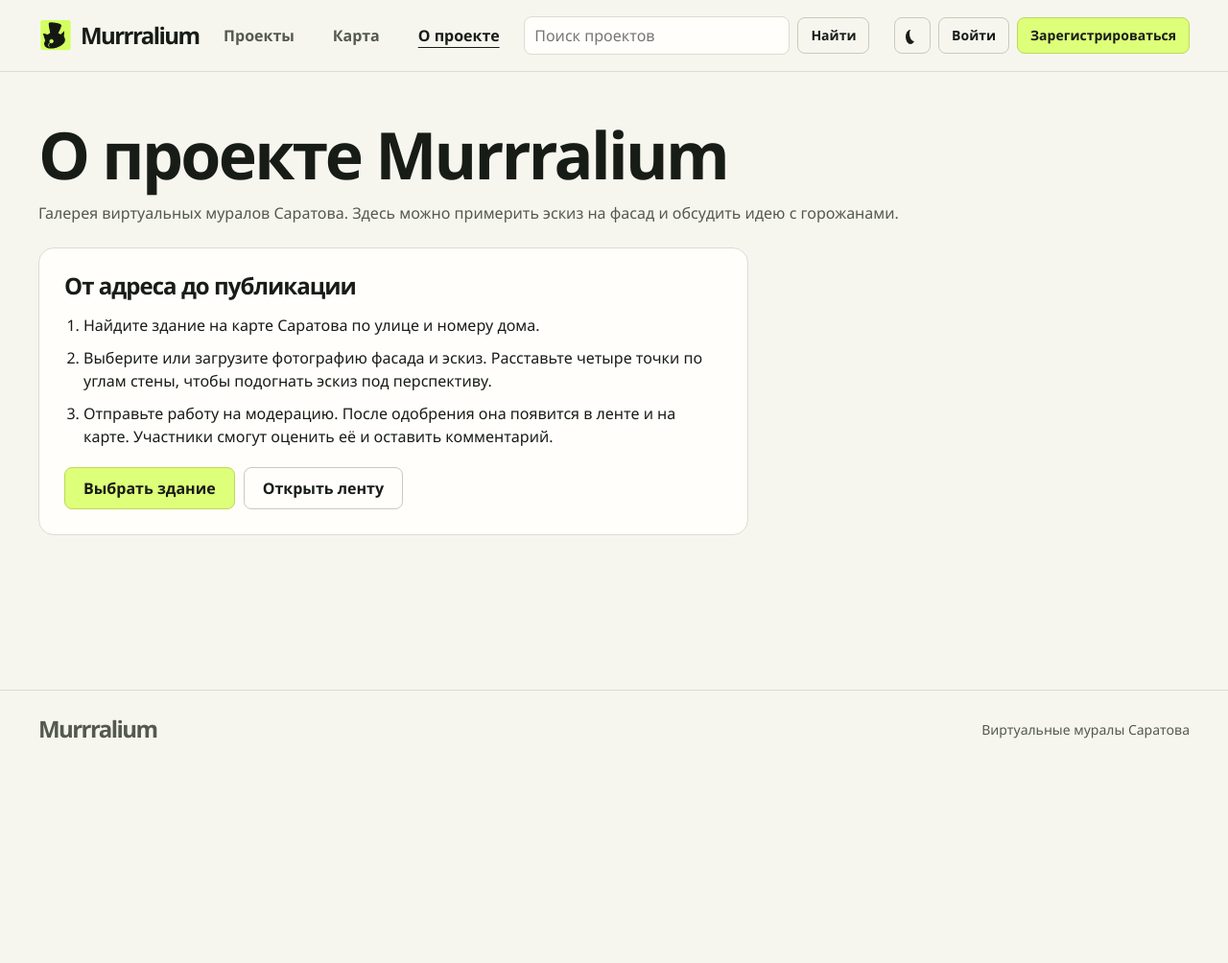
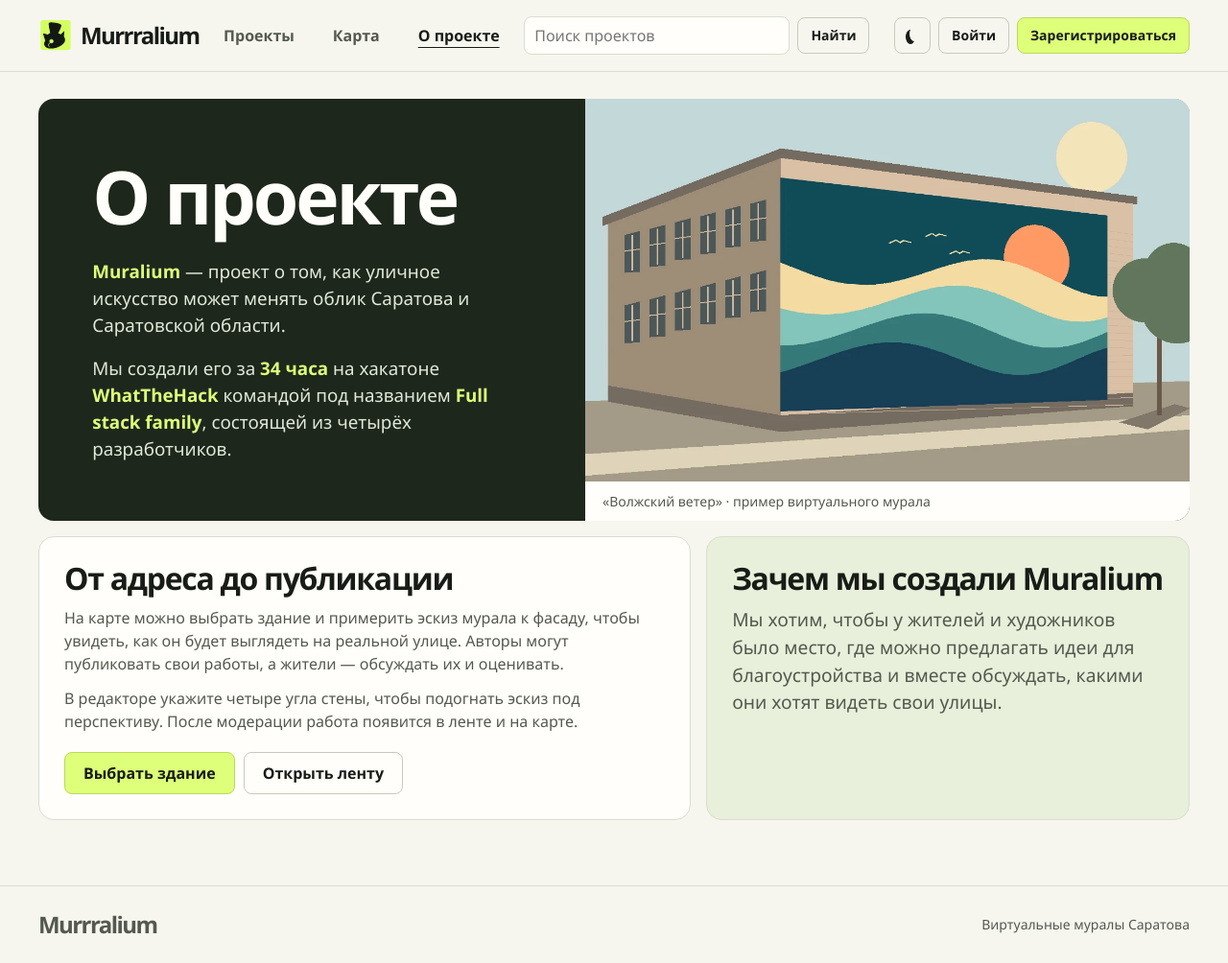
Before and after one commit to alexandra18-ux/whatthehack, a Django app: page /about/ in a window 1280 px wide. Shown: the whole page at 96% size. Before the commit the page ends 770 px from the top, so only its background shows below. Run offline with Django 5.2, Linux system fonts and the light colour scheme.

Commit message:
Redesign the About page

```diff
--- /dev/null
+++ b/static/css/about.css
@@ -0,0 +1,66 @@
+.about-intro {
+  display: grid;
+  grid-template-columns: minmax(0, 0.95fr) minmax(0, 1.05fr);
+  overflow: hidden;
+  border-radius: var(--radius);
+  background: var(--dark);
+  color: var(--on-dark);
+}
+
+.about-intro-copy {
+  align-self: center;
+  padding: clamp(28px, 4.4vw, 62px);
+}
+
+.about-intro h1 {
+  margin-bottom: 24px;
+  font-size: clamp(2.8rem, 6vw, 5.3rem);
+}
+
+.about-intro-copy p {
+  max-width: 42ch;
+  color: #e1e8d8;
+  font-size: clamp(1rem, 1.5vw, 1.175rem);
+}
+
+.about-intro-copy p + p { margin-top: 16px; }
+.about-intro-copy strong { color: var(--accent); }
+
+.about-example {
+  display: grid;
+  grid-template-rows: 1fr auto;
+  min-width: 0;
+  margin: 0;
+  background: var(--surface);
+  color: var(--muted);
+}
+
+.about-example img {
+  width: 100%;
+  height: 100%;
+  object-fit: cover;
+  object-position: 58% center;
+}
+
+.about-example figcaption {
+  padding: 10px 18px;
+  font-size: 0.875rem;
+}
+
+.about-sections {
+  display: grid;
+  grid-template-columns: minmax(0, 1.35fr) minmax(0, 1fr);
+  gap: 16px;
+  margin-top: 16px;
+}
+
+.about-section h2 { font-size: clamp(1.55rem, 2.5vw, 2.25rem); }
+.about-section p { margin-top: 12px; color: var(--muted); }
+.about-mission { background: var(--selected); }
+.about-mission p { max-width: 42ch; font-size: clamp(1rem, 1.6vw, 1.2rem); }
+.about-actions { display: flex; flex-wrap: wrap; gap: 9px; margin-top: 20px; }
+
+@media (max-width: 760px) {
+  .about-intro, .about-sections { grid-template-columns: minmax(0, 1fr); }
+  .about-example img { height: auto; aspect-ratio: 1200 / 760; }
+}
--- a/static/css/main.css
+++ b/static/css/main.css
@@ -292,10 +292,6 @@ body:has(.map-main) { min-height: 100dvh; height: 100dvh; }
 
 .visually-hidden { position: absolute; width: 1px; height: 1px; overflow: hidden; clip-path: inset(50%); white-space: nowrap; }
 .profile-rating strong, .profile-rating span { color: var(--link); }
-.about-content { max-width: 740px; }
-.about-content ol { padding-inline-start: 1.25em; }
-.about-content li + li { margin-top: 10px; }
-.about-actions { display: flex; flex-wrap: wrap; gap: 9px; margin-top: 20px; }
 .graffiti-feed { display: grid; gap: 10px; }
 .feed-instructions { color: var(--muted); font-size: .9rem; }
 .feed-viewport { position: relative; block-size: clamp(470px, calc(100svh - 140px), 840px); overflow: clip; overflow-anchor: none; border: 1px solid var(--line); border-radius: var(--radius); background: var(--surface); }
--- a/templates/about.html
+++ b/templates/about.html
@@ -1,20 +1,33 @@
 {% extends "base.html" %}
+{% load static %}
 {% block title %}О проекте · Murrralium{% endblock %}
+{% block head %}<link rel="stylesheet" href="{% static 'css/about.css' %}">{% endblock %}
 {% block content %}
-<header class="page-heading">
-  <h1>О проекте Murrralium</h1>
-  <p>Галерея виртуальных муралов Саратова. Здесь можно примерить эскиз на фасад и обсудить идею с горожанами.</p>
-</header>
-<section class="panel about-content">
-  <h2>От адреса до публикации</h2>
-  <ol>
-    <li>Найдите здание на карте Саратова по улице и номеру дома.</li>
-    <li>Выберите или загрузите фотографию фасада и эскиз. Расставьте четыре точки по углам стены, чтобы подогнать эскиз под перспективу.</li>
-    <li>Отправьте работу на модерацию. После одобрения она появится в ленте и на карте. Участники смогут оценить её и оставить комментарий.</li>
-  </ol>
-  <div class="about-actions">
-    <a class="button lime" href="{% url 'map' %}">Выбрать здание</a>
-    <a class="button outline" href="{% url 'home' %}#projects">Открыть ленту</a>
-  </div>
+<section class="about-intro" aria-labelledby="about-title">
+  <header class="about-intro-copy">
+    <h1 id="about-title">О проекте</h1>
+    <p><strong>Muralium</strong> — проект о том, как уличное искусство может менять облик Саратова и Саратовской области.</p>
+    <p>Мы создали его за <strong>34 часа</strong> на хакатоне <strong>WhatTheHack</strong> командой под названием <strong>Full stack family</strong>, состоящей из четырёх разработчиков.</p>
+  </header>
+  <figure class="about-example">
+    <img src="{% static 'images/about-volga-wind.webp' %}" width="1200" height="760" alt="Эскиз с волнами и солнцем, наложенный на фасад здания">
+    <figcaption>«Волжский ветер» · пример виртуального мурала</figcaption>
+  </figure>
 </section>
+
+<div class="about-sections">
+  <section class="panel about-section" aria-labelledby="about-use-title">
+    <h2 id="about-use-title">От адреса до публикации</h2>
+    <p>На карте можно выбрать здание и примерить эскиз мурала к фасаду, чтобы увидеть, как он будет выглядеть на реальной улице. Авторы могут публиковать свои работы, а жители — обсуждать их и оценивать.</p>
+    <p>В редакторе укажите четыре угла стены, чтобы подогнать эскиз под перспективу. После модерации работа появится в ленте и на карте.</p>
+    <div class="about-actions">
+      <a class="button lime" href="{% url 'map' %}">Выбрать здание</a>
+      <a class="button outline" href="{% url 'home' %}#projects">Открыть ленту</a>
+    </div>
+  </section>
+  <section class="panel about-section about-mission" aria-labelledby="about-mission-title">
+    <h2 id="about-mission-title">Зачем мы создали Muralium</h2>
+    <p>Мы хотим, чтобы у жителей и художников было место, где можно предлагать идеи для благоустройства и вместе обсуждать, какими они хотят видеть свои улицы.</p>
+  </section>
+</div>
 {% endblock %}
```
Also changed, not shown: static/images/about-volga-wind.webp (added).
